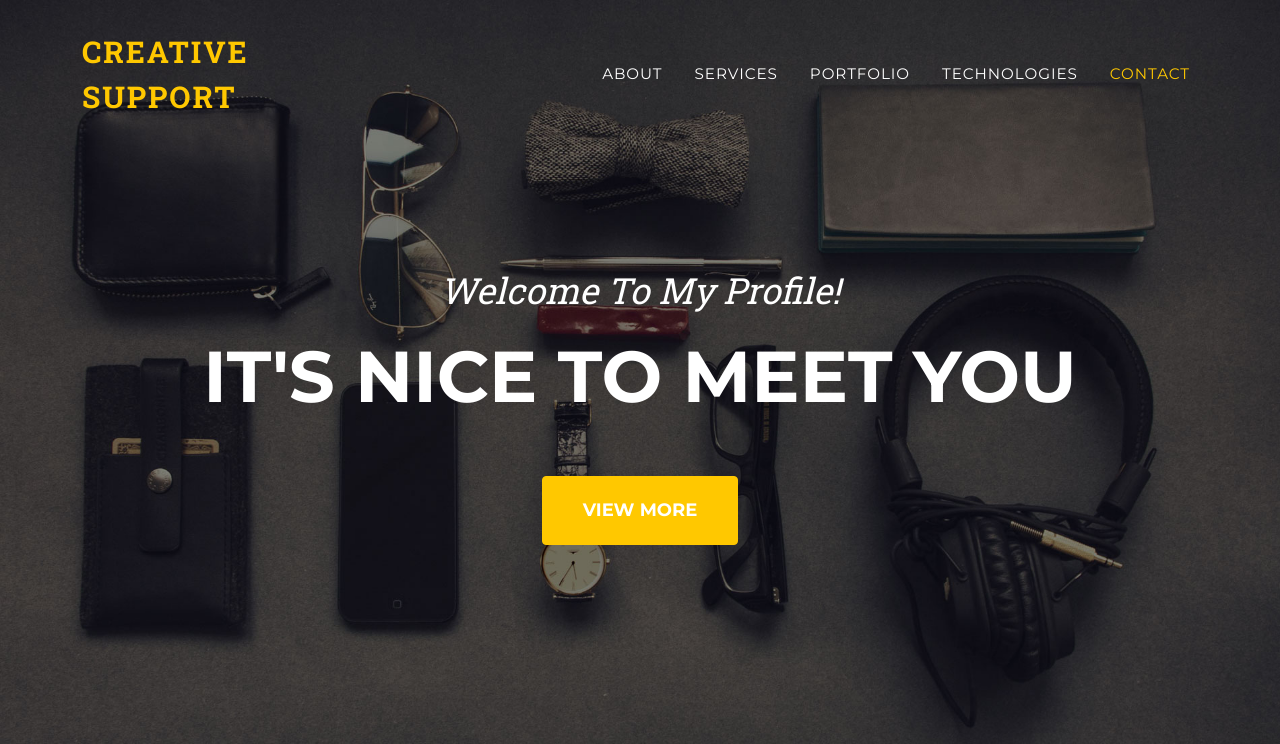
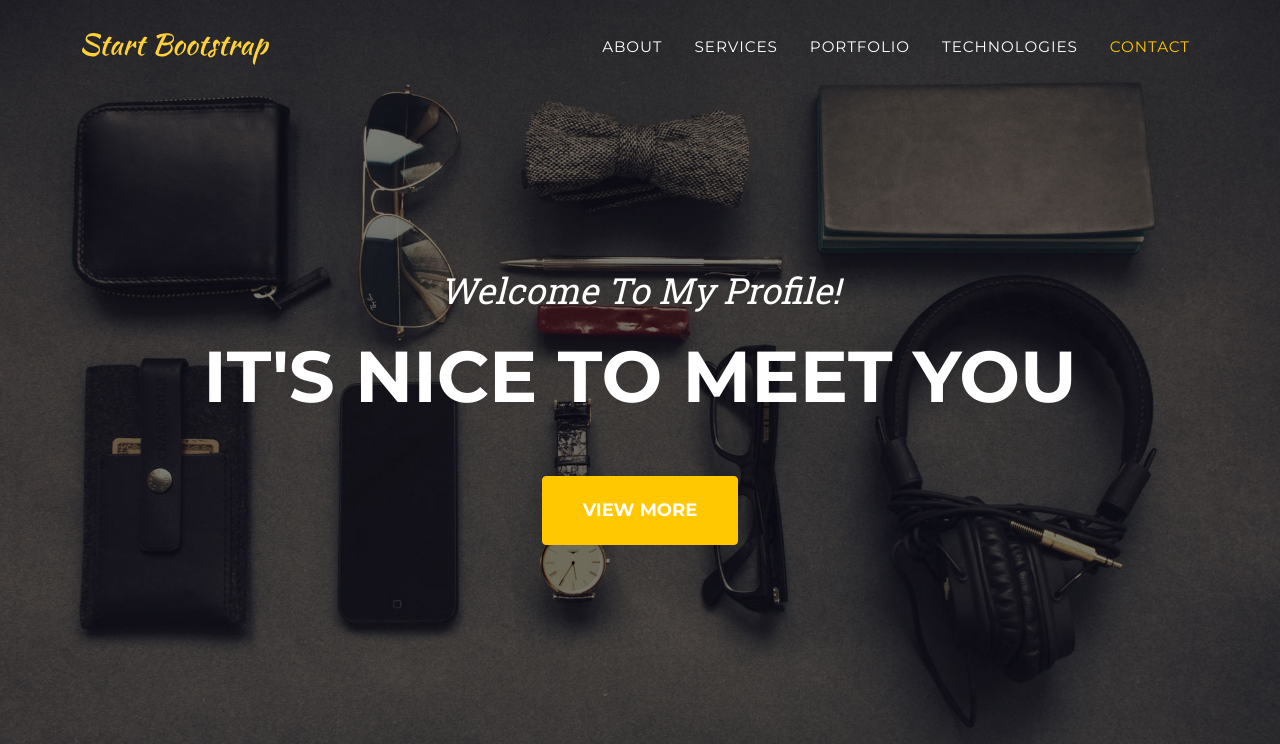
Before and after one commit to SuperSkyDeveloper/profile, a PHP site: page / in a window 1280 px wide. Shown: the top 744 px of the page. Run offline with PHP 8.4, Linux system fonts and the light colour scheme; some libraries are stand-ins or nearby versions.

Commit message:
update logo

```diff
--- a/index.php
+++ b/index.php
@@ -20,8 +20,8 @@
         <!-- Navigation-->
         <nav class="navbar navbar-expand-lg navbar-dark fixed-top" id="mainNav">
             <div class="container">
-                <!-- <a class="navbar-brand" href="#page-top"><img src="assets/img/navbar-logo.svg" alt="..." /></a> -->
-                <a class="navbar-brand" href="#page-top" style="font-family:Roboto Slab;font-size: 30px;">Creative </br>Support</a>
+                <a class="navbar-brand" href="#page-top"><img src="assets/img/navbar-logo.svg" alt="..." /></a>
+                <!-- <a class="navbar-brand" href="#page-top" style="font-family:Roboto Slab;font-size: 30px;">Creative </br>Support</a> -->
                 <button class="navbar-toggler" type="button" data-bs-toggle="collapse" data-bs-target="#navbarResponsive" aria-controls="navbarResponsive" aria-expanded="false" aria-label="Toggle navigation">
                     Menu
                     <i class="fas fa-bars ms-1"></i>
```
